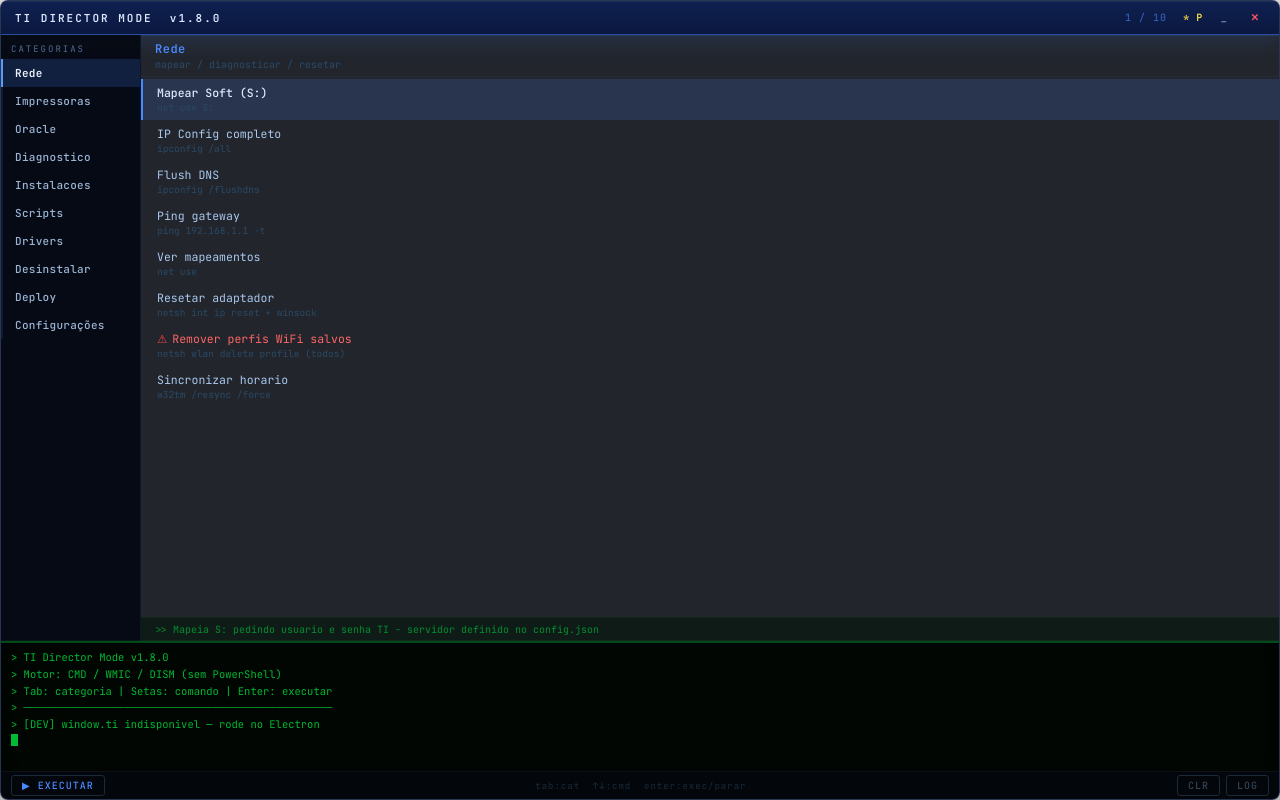
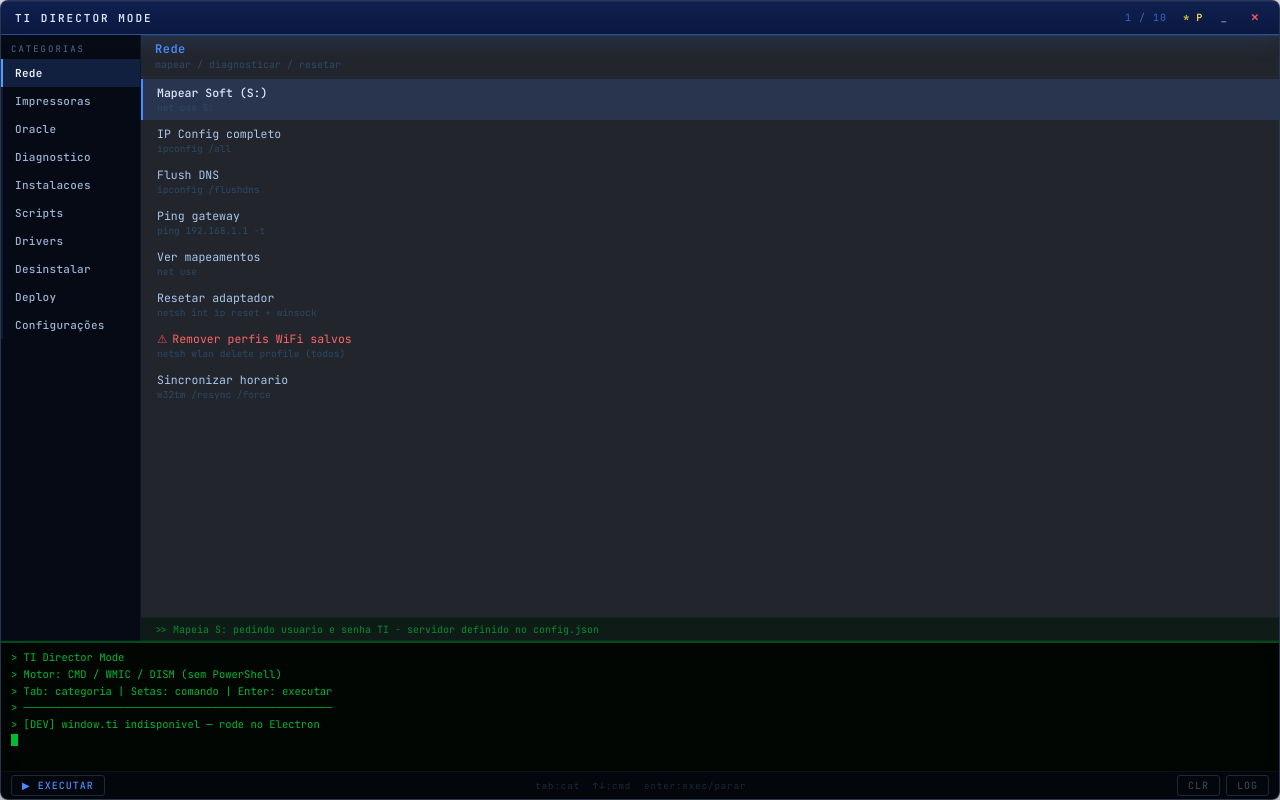
Before and after one commit to Gabigol09/TI-MOD-MENU, a React (Vite) app: page / in a window 1280 px wide. Built offline with nearby package versions, Linux system fonts and the light colour scheme.

Commit message:
feat: garantir consistência de versão e identidade

```diff
--- a/src/main/main.js
+++ b/src/main/main.js
@@ -157,6 +157,8 @@ ipcMain.handle('run-deploy-item', (event, payload) => {
   return runDeployItemTracked(event, payload?.id, payload?.item)
 })
 
+ipcMain.handle('get-app-version', () => app.getVersion())
+
 // WMIC funcional (testa "path" — evita falso positivo do Win11)
 ipcMain.handle('check-wmic', () => checkWmicFunctional())
 
--- a/src/main/preload.js
+++ b/src/main/preload.js
@@ -56,4 +56,6 @@ contextBridge.exposeInMainWorld('ti', {
   getConfig: () => ipcRenderer.invoke('get-config'),
   saveConfig: (cfg) => ipcRenderer.invoke('save-config', cfg),
   testPath: (target) => ipcRenderer.invoke('test-path', target),
+
+  getAppVersion: () => ipcRenderer.invoke('get-app-version'),
 })
--- a/src/renderer/App.jsx
+++ b/src/renderer/App.jsx
@@ -479,7 +479,7 @@ export default function App() {
   const [pinned, setPinned]   = useState(true)
   const [minimized, setMinimized] = useState(false)
   const [termLines, setTermLines] = useState([
-    '> TI Director Mode v1.8.0',
+    '> TI Director Mode',
     '> Motor: CMD / WMIC / DISM (sem PowerShell)',
     '> Tab: categoria | Setas: comando | Enter: executar',
     '> ─────────────────────────────────────────────────',
@@ -497,6 +497,7 @@ export default function App() {
   const lastOpenRef = useRef(null)
   const lastScriptRef = useRef(null)
   const [appConfig, setAppConfig] = useState(null)
+  const [appVersion, setAppVersion] = useState('')
 
   const cat  = cats[catIdx]
   const cmd  = cat?.cmds[cmdIdx]
@@ -506,6 +507,13 @@ export default function App() {
   // autenticacao de rede antes de abrir.
   useEffect(() => {
     window.ti?.getConfig().then(setAppConfig)
+  }, [])
+
+  useEffect(() => {
+    window.ti?.getAppVersion().then(version => {
+      setAppVersion(version)
+      setTermLines(prev => prev.map((line, index) => index === 0 ? `> TI Director Mode v${version}` : line))
+    })
   }, [])
 
   // ── Scroll terminal para o fim ──
@@ -750,7 +758,7 @@ export default function App() {
   if (minimized) {
     return (
       <div style={{ ...S.header, borderRadius: 8, border: '1px solid rgba(74,136,255,0.2)' }}>
-        <span style={S.headerTitle}>TI DIRECTOR MODE  v1.8.0</span>
+        <span style={S.headerTitle}>TI DIRECTOR MODE{appVersion ? `  v${appVersion}` : ''}</span>
         <span style={S.headerCounter}>{catIdx+1} / {cats.length}</span>
         <HBtn color={pinned ? '#FFDD44' : '#405060'} onClick={togglePin} title="Fixar janela">P</HBtn>
         <HBtn onClick={() => { setMinimized(false); window.ti?.setCollapsed(false) }} title="Restaurar">□</HBtn>
@@ -763,7 +771,7 @@ export default function App() {
     <div style={{ ...S.root, position: 'relative' }}>
       {/* HEADER */}
       <div style={S.header}>
-        <span style={S.headerTitle}>TI DIRECTOR MODE&nbsp;&nbsp;v1.8.0</span>
+        <span style={S.headerTitle}>TI DIRECTOR MODE{appVersion ? `  v${appVersion}` : ''}</span>
         <span style={S.headerCounter}>{catIdx+1} / {cats.length}</span>
         <div style={{ display:'flex', gap:3, WebkitAppRegion:'no-drag' }}>
           <HBtn color={pinned?'#FFDD44':'#405060'} onClick={togglePin} title="Fixar/soltar janela">
--- a/src/renderer/components/Header.jsx
+++ b/src/renderer/components/Header.jsx
@@ -1,7 +1,7 @@
 import React, { useRef } from 'react'
 import styles from '../styles/Header.module.css'
 
-export default function Header({ pinned, onPin, onCollapse, onClose, collapsed, catIndex, catTotal }) {
+export default function Header({ pinned, onPin, onCollapse, onClose, collapsed, catIndex, catTotal, appVersion }) {
   const dragRef = useRef({ dragging: false, lastX: 0, lastY: 0 })
 
   const onMouseDown = (e) => {
@@ -31,7 +31,7 @@ export default function Header({ pinned, onPin, onCollapse, onClose, collapsed,
       <div className={styles.left}>
         <span className={styles.logo}>TI</span>
         <span className={styles.title}>DIRECTOR MODE</span>
-        <span className={styles.version}>v1.5.1</span>
+        {appVersion && <span className={styles.version}>v{appVersion}</span>}
       </div>
 
       <div className={styles.center}>
```
Also changed, not shown: .ai/CURRENT_STATE.md, .ai/TASKS.md, 2 other files (tests, documents, lock files or other folders).
